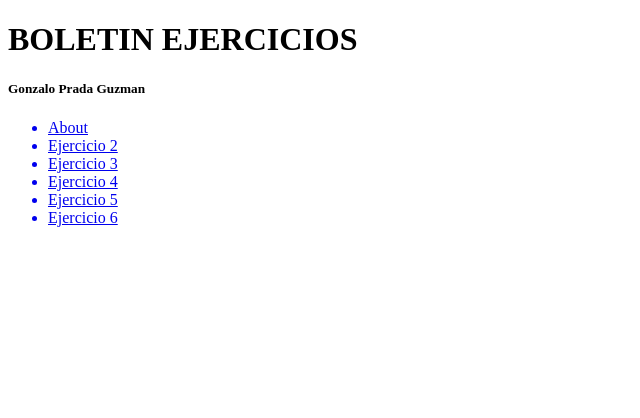
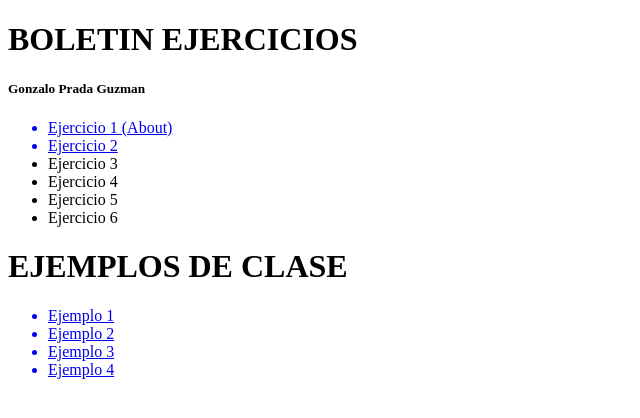
Before and after one commit to gonzaloprada-wq/gonzaloprada-wq.github.io, a plain HTML site: page index.html in a window 1280 px wide. Shown: the whole page, without its empty margins (0-640 px from the left). Drawn offline with Linux system fonts and the light colour scheme.

Commit message:
Add files via upload

```diff
--- a/index.html
+++ b/index.html
@@ -5,11 +5,22 @@
     <h5>Gonzalo Prada Guzman</h5>
 
     <ul type="disc">
-        <a href="web/about.html"><li> About</li></a>
-        <a href="web/ejercicio2.html"> <li> Ejercicio 2</li>
+        <a href="web/about.html"><li> Ejercicio 1 (About)</li></a>
+        <a href="web/ejercicio2.html"> <li> Ejercicio 2</li></a>
         <li> Ejercicio 3</li>
         <li> Ejercicio 4</li>
         <li> Ejercicio 5</li>
         <li> Ejercicio 6</li>
-    </ulL
+    </ul
+    </br>
+    <h1>EJEMPLOS DE CLASE</h1>
+    <ul typeof="disc">
+            <a href="Ejemplos/ej1.html"><li>Ejemplo 1</li></a>
+            <a href="Ejemplos/ej2.html"><li>Ejemplo 2</li></a>
+            <a href="Ejemplos/ej3.html"><li>Ejemplo 3</li></a>
+            <a href="Ejemplos/ej4.html"><li>Ejemplo 4</li></a>
+
+
+
+    </ul>
 </head>
```
